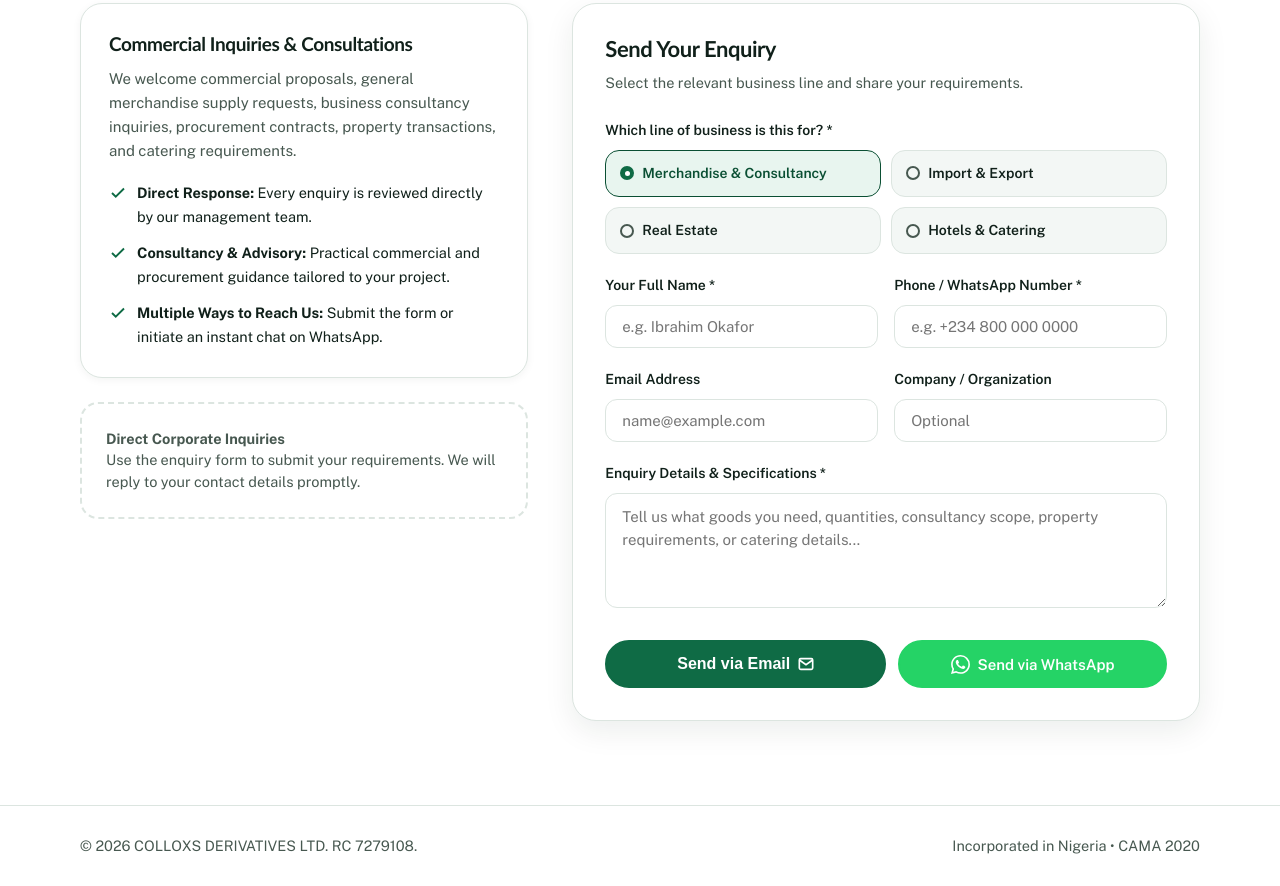
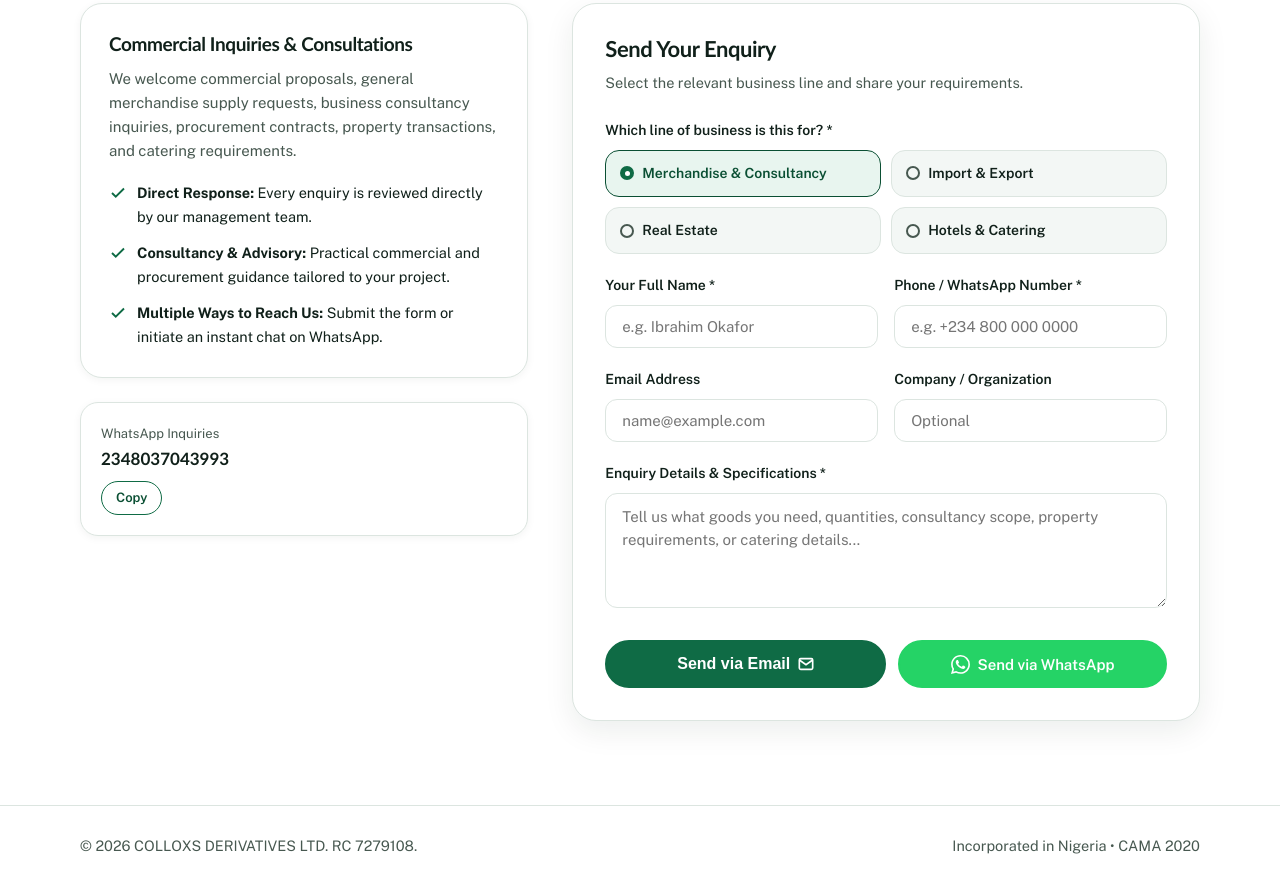
Before and after one commit to Elhussain-debug/Colloxs, a plain HTML site: page collox.html in a window 1280 px wide. Shown: the part 4733-5619 px from the top of the page. Drawn offline with nearby package versions, Linux system fonts and the light colour scheme; a web font is replaced by a local one.

Commit message:
Added the What'sApp Number

```diff
--- a/collox.html
+++ b/collox.html
@@ -903,7 +903,7 @@
       var CONTACT = {
         email: "",
         phone: "",
-        whatsapp: "", // e.g. "2348000000000" (digits only with country code)
+        whatsapp: "2348037043993", // e.g. "2348000000000" (digits only with country code)
         address: "",
       };
 
```
